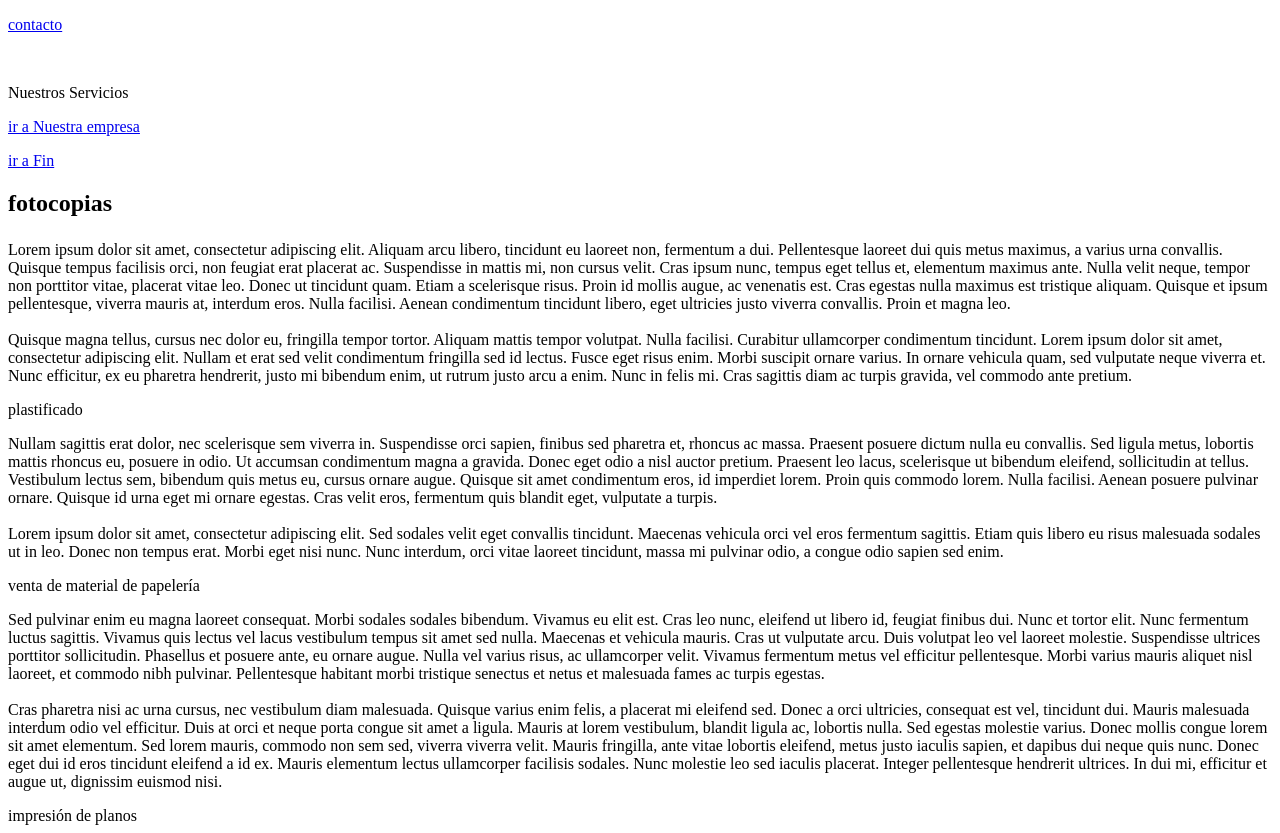
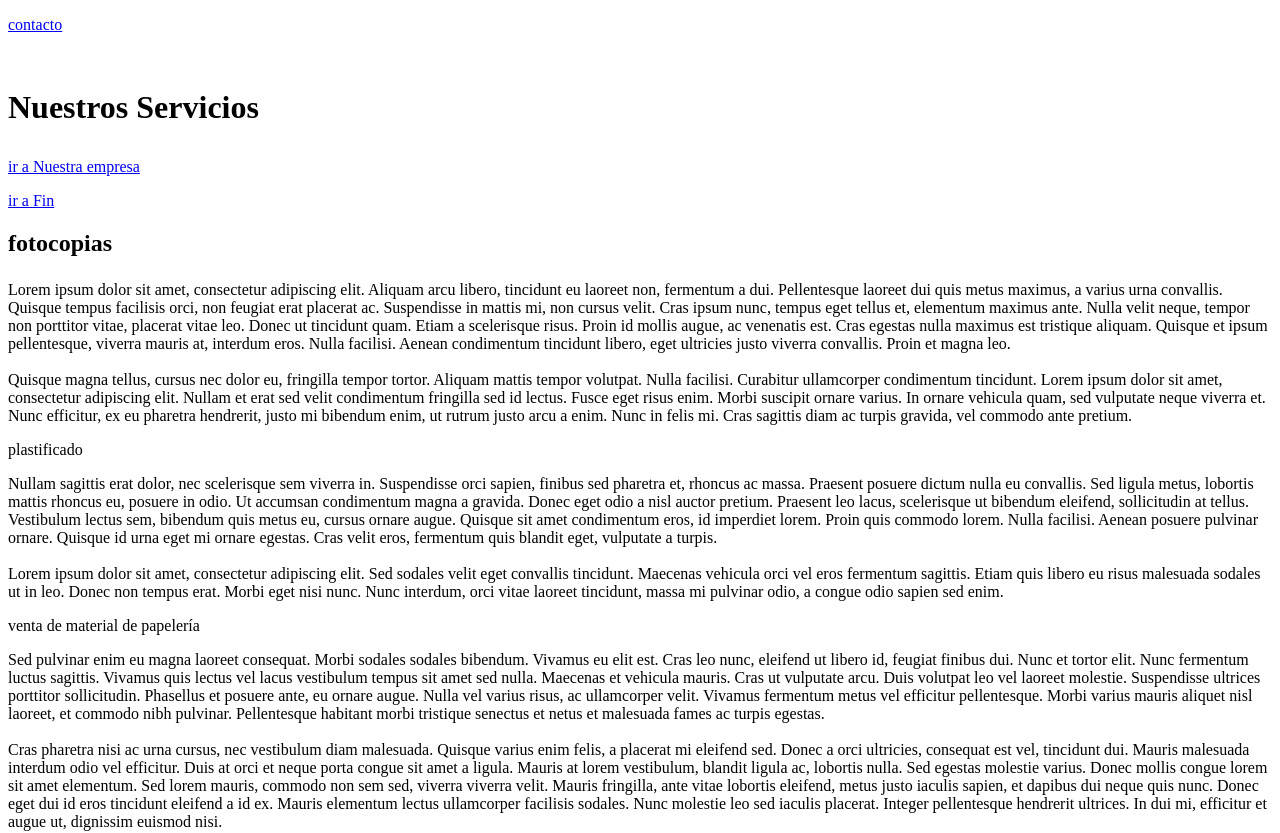
Before and after one commit to playalula/playalula.github.io, a plain HTML site: page disenoWeb/ejerciciotema2/NuestrosServicios.html in a window 1280 px wide. Shown: the top 833 px of the page. Drawn offline with Linux system fonts and the light colour scheme.

Commit message:
Update NuestrosServicios.html

```diff
--- a/disenoWeb/ejerciciotema2/NuestrosServicios.html
+++ b/disenoWeb/ejerciciotema2/NuestrosServicios.html
@@ -9,12 +9,12 @@
         <br></a></p>
     <p><a href="mailto:lourdes.orts@ua.es"><br>
       </a></p>
-    <p>Nuestros Servicios</p>
+    <p><h1>Nuestros Servicios</p></h1>
 
     <nav> <a href="Nosotros.html">ir a Nuestra empresa</a><a> </p> </a><a href="#Fin">ir
         a Fin</a>
       <p></p>
-      <p><h1>fotocopias</p></h1>
+      <p><h2>fotocopias</p></h2>
       <p>Lorem ipsum dolor sit amet, consectetur adipiscing elit. Aliquam arcu
         libero, tincidunt eu laoreet non, fermentum a dui. Pellentesque laoreet
         dui quis metus maximus, a varius urna convallis. Quisque tempus
```
